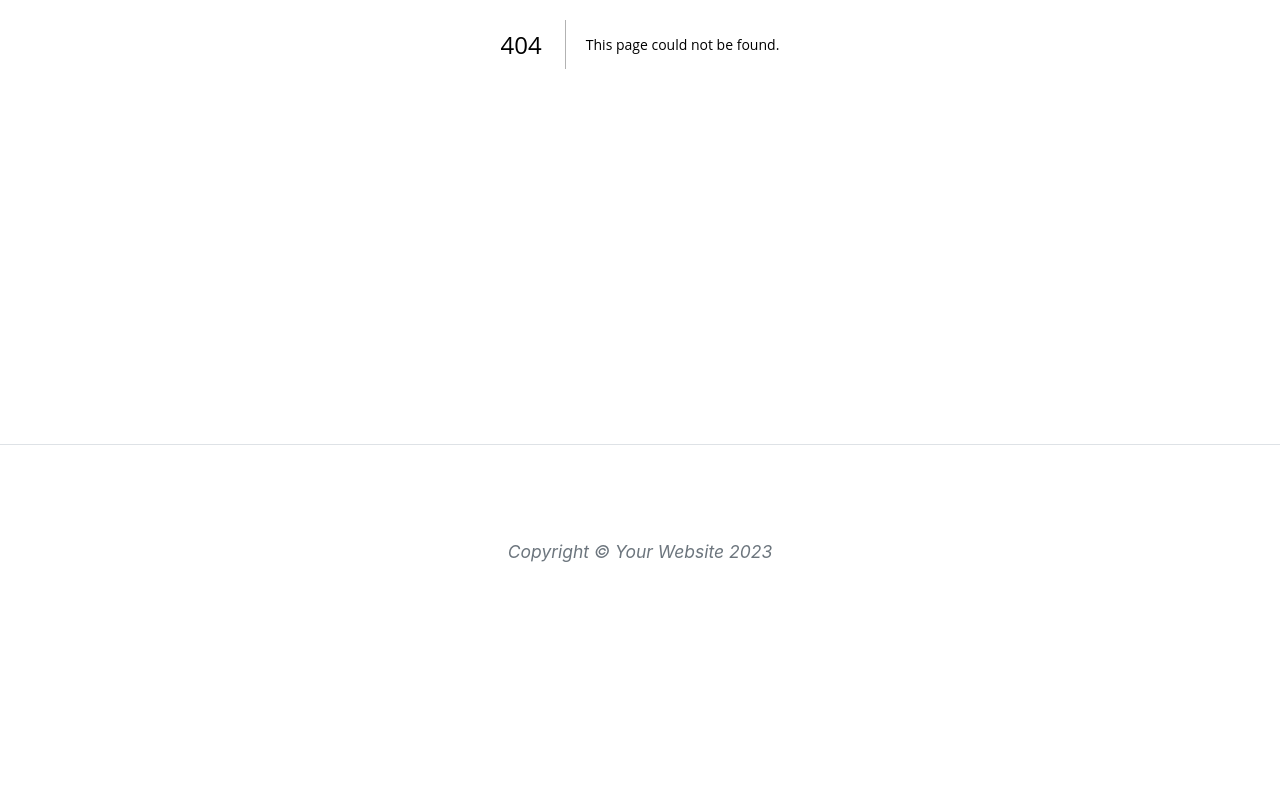
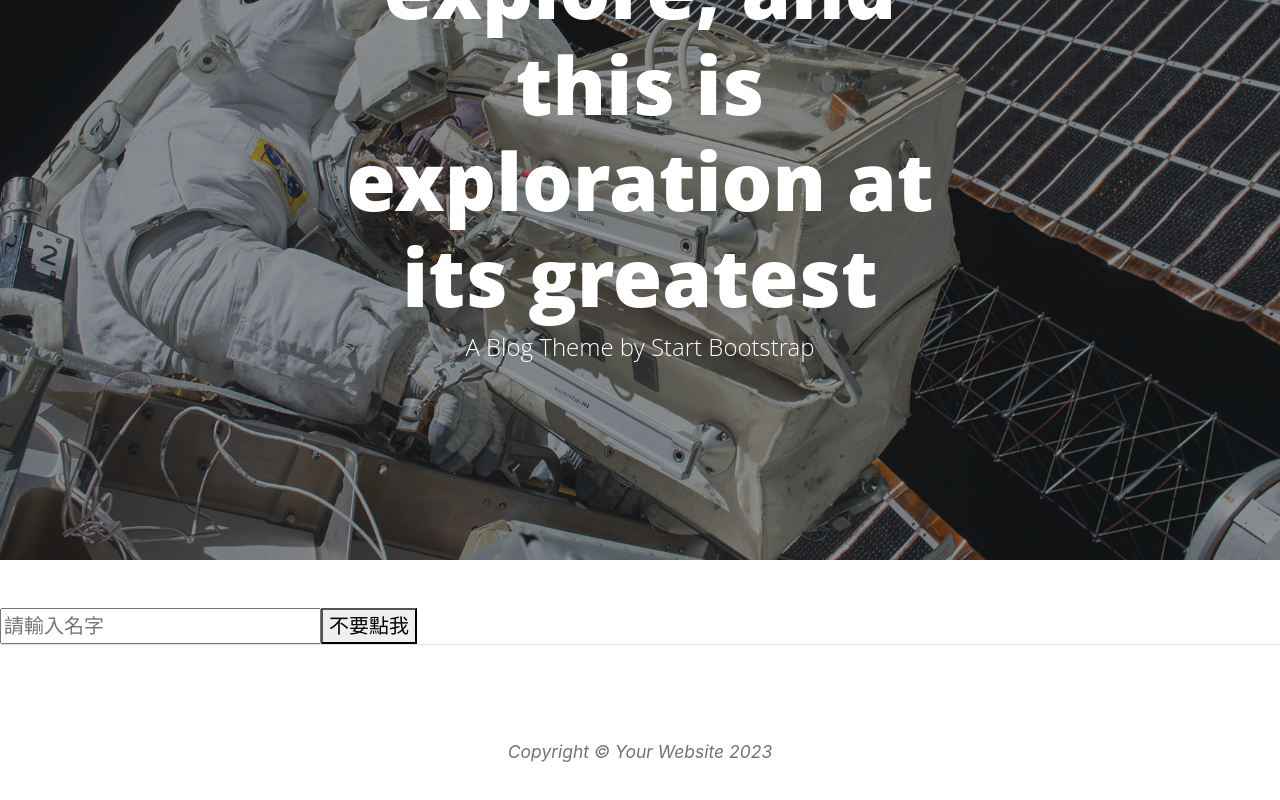
Before and after one commit to t8lionchion/reacr_example, a Next.js app: page /exampl in a window 1280 px wide. Before the commit this address had no page. Shown: the part 356-1156 px from the top of the page. Before the commit the page ends 969 px from the top, so only its background shows below. Built offline with nearby package versions, Linux system fonts and the light colour scheme.

Commit message:
feat(Bootstrap): 新增BootstrapClient組件以動態引入Bootstrap JavaScript feat(page): 新增Handleclick組件以處理用戶輸入

```diff
--- /dev/null
+++ b/src/app/exampl/page.jsx
@@ -0,0 +1,28 @@
+"use client"
+import { Hero } from "@/components/Hero";
+import { useState } from "react";
+function Handleclick(){
+    const [name,setName]=useState('');
+    return(
+        <>
+            <input type="text"
+            placeholder="請輸入名字"
+            value={name}
+            onChange={(e)=>{
+                setName(e.target.value);
+            }}
+            />
+            <button onClick={()=>{
+                alert(`點屁ㄚ${name}`)
+            }}>不要點我{name}</button>
+        </>
+    );
+}
+export default function sax(){
+    return(
+        <>
+            <Hero title={'Man must explore, and this is exploration at its greatest'} bg={'post-bg'}/>
+            <Handleclick />
+        </>
+    );
+}
--- a/src/app/layout.js
+++ b/src/app/layout.js
@@ -2,7 +2,7 @@
 import "./globals.css";
 import { Navbar } from '../components/Navbar';
 import {Footer} from '../components/Footer';
-import {Hero} from '../components/Hero';
+import BootstrapClient from '../providers/Bootstrap';
 
 const geistSans = Geist({
   variable: "--font-geist-sans",
@@ -32,6 +32,7 @@
 export default function RootLayout({ children }) {
   return (
     <html lang="zh-tw">
+
       <body>
         {/* <!-- Navigation--> */}
       <Navbar />
@@ -40,6 +41,7 @@
         {children}
       {/*  <!-- Footer--> */}
       <Footer />
+      <BootstrapClient />
       </body>
     </html>
   );
--- /dev/null
+++ b/src/providers/Bootstrap.jsx
@@ -0,0 +1,21 @@
+"use client";
+
+import { useEffect } from "react";
+
+const BootstrapClient = () => {
+  useEffect(() => {
+    // 動態引入 Bootstrap JavaScript
+    const importBootstrap = async () => {
+      if (typeof window !== "undefined") {
+        // 引入 Bootstrap JS
+        await import("bootstrap/dist/js/bootstrap.bundle.min.js");
+      }
+    };
+
+    importBootstrap();
+  }, []);
+
+  return null;
+};
+
+export default BootstrapClient;
```
